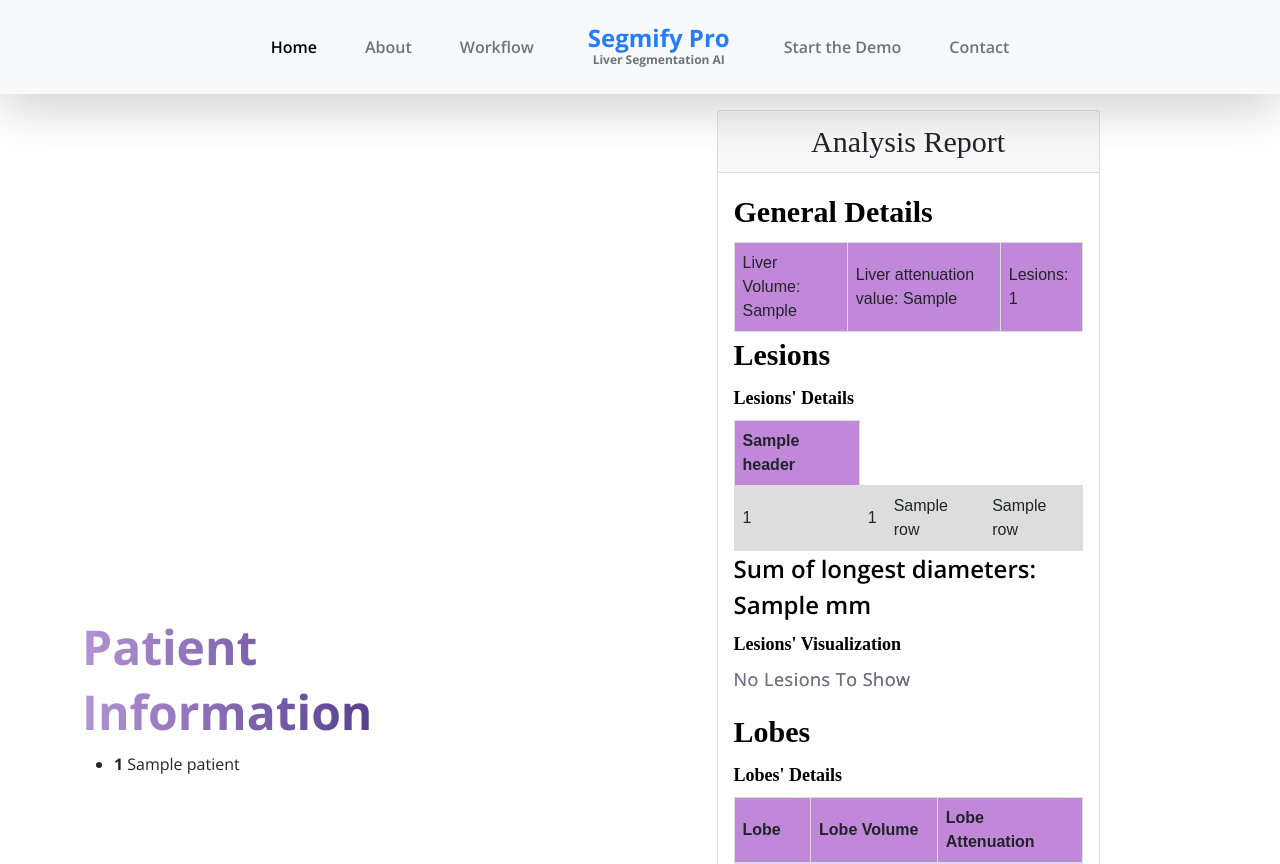
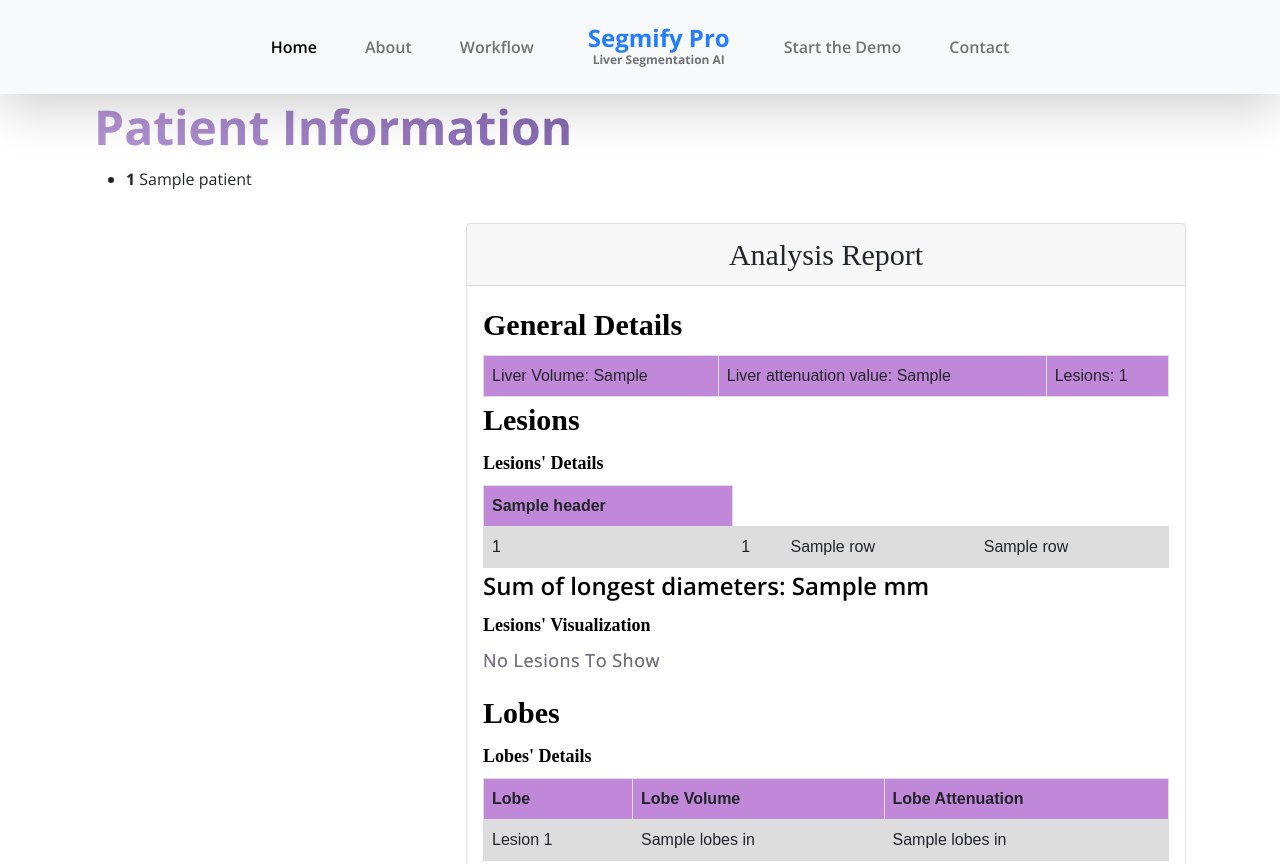
Before and after one commit to Graduation-project-SBME-2023/liver-imaging-analysis, a Flask app: template Liver-Segmentation-Website/templates/report.html in a window 1280 px wide. Shown: the top 864 px of the page. Run offline with Flask 3, Linux system fonts and the light colour scheme; the template is opened without the code that fills it: most values are stand-ins (such as "Sample title", 1, 10 or a date in 2020); some libraries are stand-ins or nearby versions.

Commit message:
center gifs

```diff
--- a/Liver-Segmentation-Website/app.py
+++ b/Liver-Segmentation-Website/app.py
@@ -10,7 +10,7 @@ import matplotlib.pyplot as plt
 from flask import Flask, render_template, request, send_file, jsonify, make_response
 import nibabel as nib
 import monai
-import pdfkit
+# import pdfkit
 
 sys.path.append(".")
 from liver_imaging_analysis.models import liver_segmentation, lesion_segmentation , lobe_segmentation
@@ -23,9 +23,9 @@ lobes_params = [["right",'not done' , 'not done'],
                 ["left",'not done','not done'],
                 ["caudate",'not done','not done'],
                 ["quadrate",'not done','not done']]
-lobes_img_path = "C:/Users/roro1/PycharmProjects/pythonProject5/Liver-Segmentation-Website/static/images/lobes.PNG"
-segmented_slice_path = "C:/Users/roro1/PycharmProjects/pythonProject5/Liver-Segmentation-Website/static/images/liver_slice.png"
-
+lobes_img_path = "Liver-Segmentation-Website/static/images/lobes.PNG"
+segmented_slice_path = "Liver-Segmentation-Website/static/images/liver_slice.png"
+data = []
 
 plt.switch_backend("Agg")
 gc.collect()
@@ -111,8 +111,9 @@ def success():
     Start segmentation , create and display the gifs
     """
     if request.method == "GET":
+        global data
         return render_template(
-            "segmentation.html",
+            "segmentation.html", data=data
         )
     elif request.method == "POST":
         file = request.files["file"]
@@ -156,6 +157,7 @@ def success():
             max_axis = max(item[0], item[1])
             longest_diameter_sum += max_axis
 
+        # global data
         data = {"Data": parameters, "sum_longest": longest_diameter_sum}
         # return render_template("visualization.html", data=data)
 
@@ -255,7 +257,7 @@ def report():
 def pdf():
     if len(parameters)>0:
         flag = True
-        tumor_img_path = "C:/Users/roro1/PycharmProjects/pythonProject5/Liver-Segmentation-Website/static/zoom/tumor_0.png"
+        tumor_img_path = "Liver-Segmentation-Website/static/zoom/tumor_0.png"
     else:
         flag = False
         tumor_img_path = ""
--- a/Liver-Segmentation-Website/templates/report.html
+++ b/Liver-Segmentation-Website/templates/report.html
@@ -1,51 +1,8 @@
 {% extends 'base.html' %}
 
 {% block content %}
+    <style >
 
-
-<div>
-    <style scoped>
-        .container {
-  display: flex;
-  justify-content: center;
-  align-items: center;
-}
-
-/* Method 2: */
-/* .container {
-	display: grid;
-	place-items: center
-} */
-
-/* Method 3: */
-/* .center-div {
-	margin: auto;
-} */
-
-/* Method 4: */
-/* .center-div {
-  position: absolute;
-  left: 50%;
-  top: 50%;
-} */
-</style>
-    <h1>  Patient Information</h1>
-    <ul>
-      {% for patient_data in patient_data %}
-      <li>
-        <strong>{{ patient_data[0] }}</strong>
-        <span>{{ patient_data[1] }}</span>
-
-      </li>
-      {%endfor%}
-
-    </ul>
-</div>
-
-
-
-<div>
-    <style scoped>
     table {
       font-family: arial, sans-serif;
       border-collapse: collapse;
@@ -64,9 +21,20 @@
     tr:nth-child(odd) {
       background-color: #c187d9;
     }
-    </style>
-    </div>
-<div class="container">
+</style>
+
+<div class="container" >
+    <h1>  Patient Information</h1>
+    <ul>
+      {% for patient_data in patient_data %}
+      <li>
+        <strong>{{ patient_data[0] }}</strong>
+        <span>{{ patient_data[1] }}</span>
+
+      </li>
+      {%endfor%}
+
+    </ul>
     <div class="row">
         <div class="col"></div>
         <div class="col"></div>
--- a/liver_imaging_analysis/engine/utils.py
+++ b/liver_imaging_analysis/engine/utils.py
@@ -269,7 +269,8 @@ class Overlay:
             The name of the generated GIF.
 
         """
-        fig = plt.figure(facecolor='black' , figsize=(3,3))
+        fig = plt.figure(facecolor='black' , figsize=(1,1) )
+        # fig = plt.figure(facecolor='black' , figsize=(3,3))
         plt.axis('off')
         plt.subplots_adjust(left=0, right=1, top=1, bottom=0)
         ax = plt.axes([0,0,1,1], frameon=False)
```
Also changed, not shown: Liver-Segmentation-Website/static/css/style.css (+2 -15 lines), Liver-Segmentation-Website/templates/segmentation.html (+8 -12 lines).
